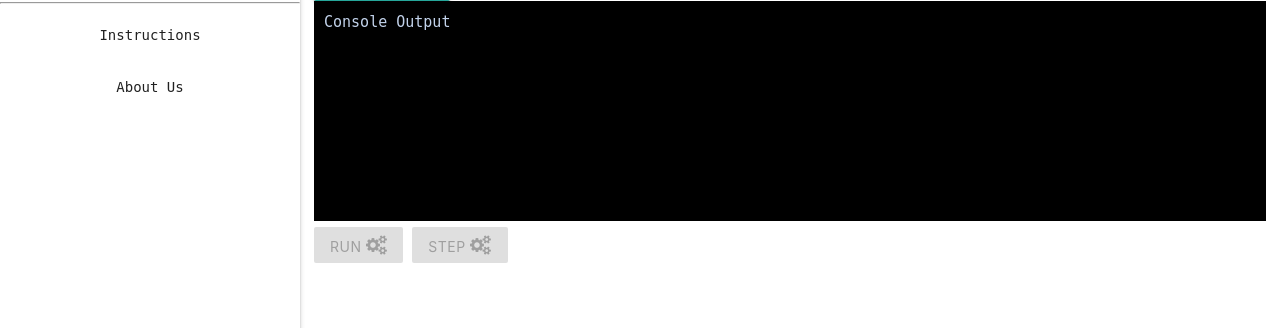
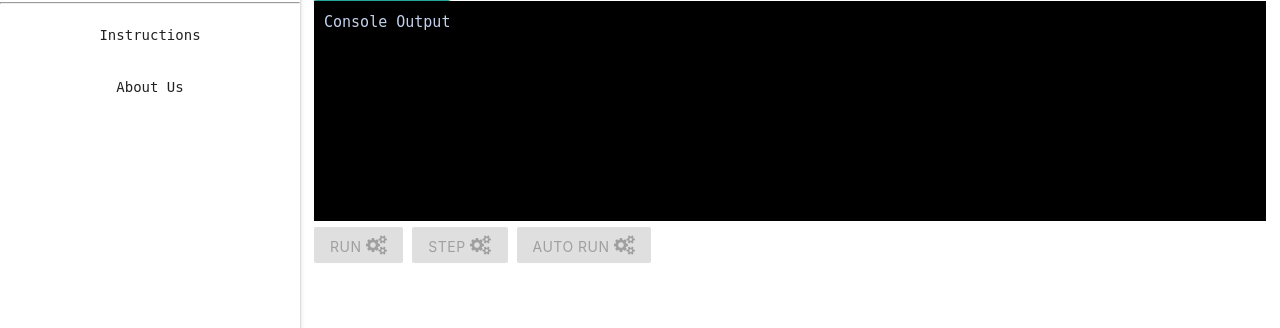
Before and after one commit to ymmatheus/riscv-unb, a Flask app: page / in a window 1280 px wide. Shown: the part 472-800 px from the top of the page. Run offline with Flask 2, Linux system fonts and the light colour scheme.

Commit message:
funcionalidade auto run

```diff
--- a/codes/python-riscv-simulator-ide/static/js/riscv_flow.js
+++ b/codes/python-riscv-simulator-ide/static/js/riscv_flow.js
@@ -10,6 +10,7 @@ $(document).ready(function(){
 	$("#instructions").css("display","none");
 	$("#about_us").css("display","none");
 
+	$("#pause_simulation").css("display", "none");
 
 	$("#menu_entrada").click(function(){
 		$("#entrada").css("display","block");
@@ -22,7 +23,7 @@ $(document).ready(function(){
 
 	$("#run_button").addClass("disabled");
 	$("#step_button").addClass("disabled");
-
+	$("#auto_run_button").addClass("disabled");
 
 	$("#menu_saida").click(function(){
 		$("#entrada").css("display","none");
@@ -62,8 +63,6 @@ $(document).ready(function(){
 	});
 
 
-
-
 	$("#run_button").click(function(){
 		$("#saida").css("display","none");
 		$("#entrada").css("display","none");
@@ -84,6 +83,25 @@ $(document).ready(function(){
 
 		step_count = 1; // runs one step
 		run_simulation(step_count);
+	});
+
+	var interval_auto_run_id;
+	$("#auto_run_button").click(function(){
+
+		$("#saida").css("display","none");
+		$("#entrada").css("display","none");
+		$("#simulator").css("display","block");
+		step_count = 1; // runs one step
+
+		interval_auto_run_id = setInterval(function(){
+				$(".assembled_info").css("background-color","white");
+				$("#assembled_info_pc_"+program_data['program_counter']).css("background-color","#ffff99");
+				console.log(step_count);
+				run_simulation(step_count);
+			}, 500);
+
+		$("#auto_run_simulation").css("display", "none");
+		$("#pause_simulation").css("display", "inline");
 	});
 
 
@@ -108,6 +126,29 @@ $(document).ready(function(){
 	$("#reset_simulation").click(function(){
 		initialize_program_data();
 		assemble();
+	});
+
+
+
+	$("#auto_run_simulation").click(function(){
+		step_count = 1; // runs one step
+
+		interval_auto_run_id = setInterval(function(){
+				$(".assembled_info").css("background-color","white");
+				$("#assembled_info_pc_"+program_data['program_counter']).css("background-color","#ffff99");
+				console.log(step_count);
+				run_simulation(step_count);
+			}, 500);
+
+		$("#auto_run_simulation").css("display", "none");
+		$("#pause_simulation").css("display", "inline");
+	});
+
+	$("#pause_simulation").click(function(){
+		clearInterval(interval_auto_run_id);
+
+		$("#auto_run_simulation").css("display", "inline");
+		$("#pause_simulation").css("display", "none");
 	});
 
 	$("input[name='simulation_memmap_format']").change(function(){
--- a/codes/python-riscv-simulator-ide/static/js/riscv_functions.js
+++ b/codes/python-riscv-simulator-ide/static/js/riscv_functions.js
@@ -146,9 +146,11 @@ var assemble = function(){
         	if( errors == "" ){
         		$("#run_button").removeClass("disabled");
         		$("#step_button").removeClass("disabled");
+        		$("#auto_run_button").removeClass("disabled");
         	}else{
         		$("#run_button").addClass("disabled");
         		$("#step_button").addClass("disabled");
+        		$("#auto_run_button").addClass("disabled");
         	}
         	data_format = $("input[name=format_input_radio]:checked")[0].value
 
--- a/codes/python-riscv-simulator-ide/templates/riscv.html
+++ b/codes/python-riscv-simulator-ide/templates/riscv.html
@@ -88,6 +88,10 @@
 					</button>
 
 
+					<button id="auto_run_button" class="btn waves-effect waves-light" type="submit" name="action">auto run
+						<i class="fa fa-gears fa-1g"></i>
+					</button>
+
 				</section>
 
 				<section id="saida">
@@ -133,6 +137,8 @@
 						<button id="run_simulation" class="btn waves-effect waves-light" type="submit" name="action">run</button>
 						<button id="step_simulation" class="btn waves-effect waves-light" type="submit" name="action">step</button>
 						<button id="reset_simulation" class="btn waves-effect waves-light" type="submit" name="action">reset</button>
+						<button id="auto_run_simulation" class="btn waves-effect waves-light" type="submit" name="action">auto run</button>
+						<button id="pause_simulation" class="btn waves-effect waves-light" type="submit" name="action">pause</button>
 					</div>
 
 
```
Also changed, not shown: 7 other files.
